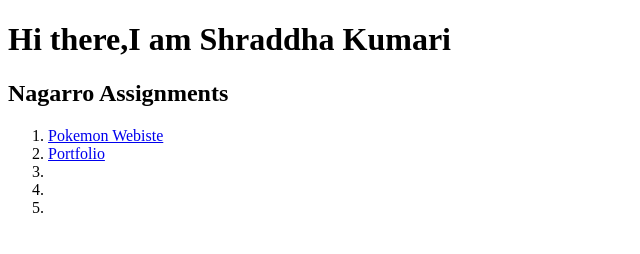
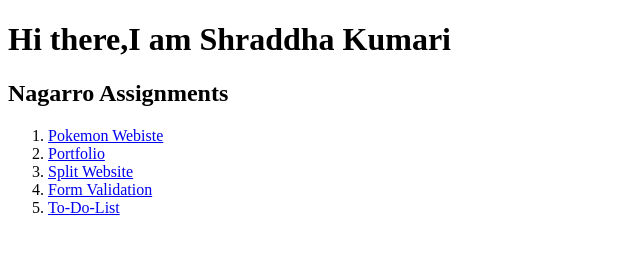
Before and after one commit to shra14600/Assignment, a plain HTML site: page index.html in a window 1280 px wide. Shown: the whole page, without its empty margins (0-640 px from the left). Drawn offline with Linux system fonts and the light colour scheme.

Commit message:
Update index.html

```diff
--- a/index.html
+++ b/index.html
@@ -17,13 +17,13 @@
             <a href="./portfolio/index.html">Portfolio</a>
         </li>
         <li>
-            <a href="./split website/index.html"></a>
+            <a href="./split website/index.html">Split Website</a>
         </li>
         <li>
-            <a href="./form validation/index.html"></a>
+            <a href="./form validation/index.html">Form Validation</a>
         </li>
         <li>
-            <a href="./to-do-list/index.html"></a>
+            <a href="./to-do-list/index.html">To-Do-List</a>
         </li>
     </ol>
 </body>
```
